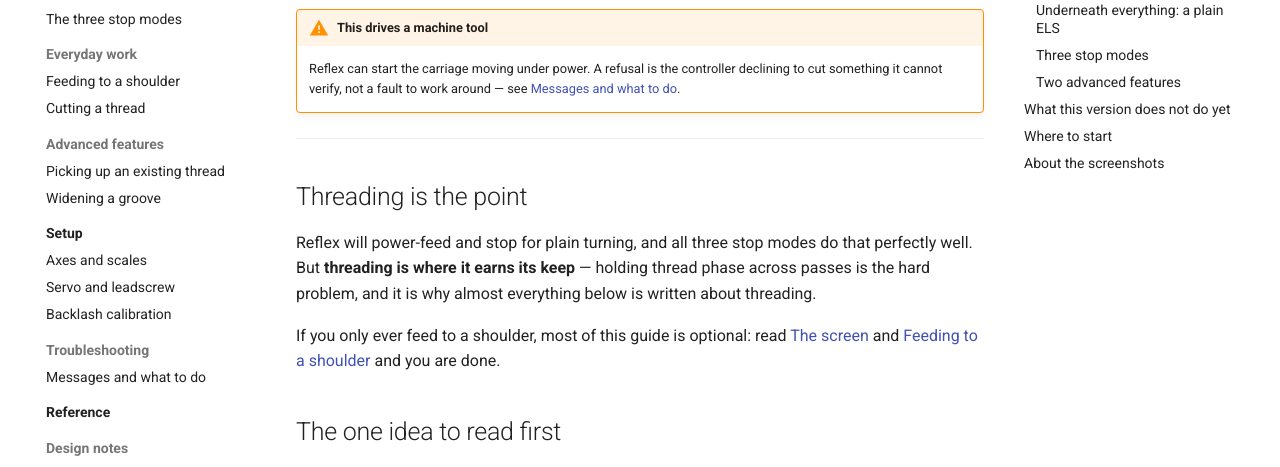
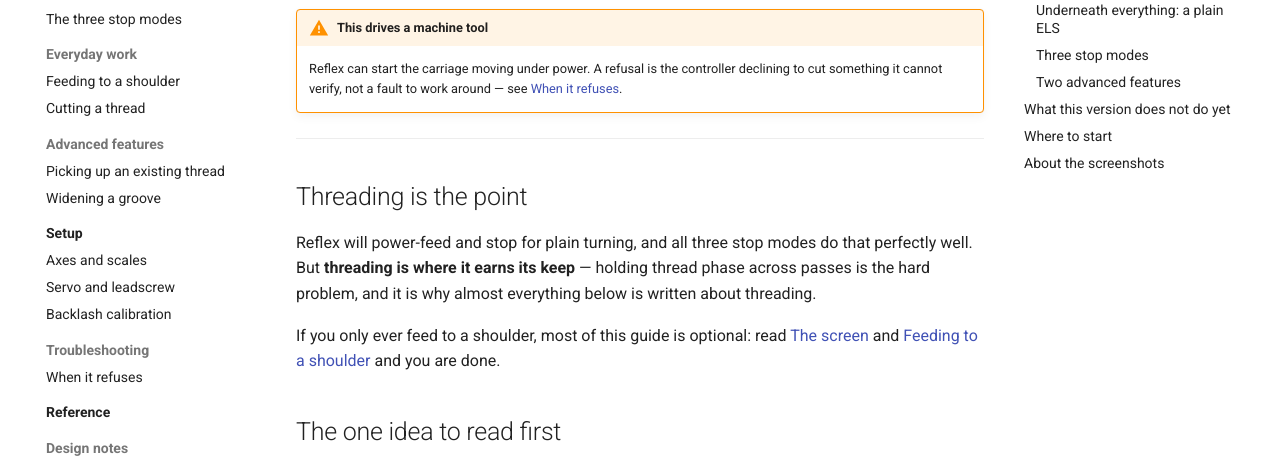
Before and after one commit to Funkenjaeger/reflex, an MkDocs documentation site: the page built from docs/index.md, in a window 1280 px wide and 900 px high, scrolled down 557 px. Shown: the part 179-646 px from the top of the window. Built offline with MkDocs 1.6.1 and Material for MkDocs 9.7.7, drawn with Linux system fonts in a browser that asks for light colours; comment, search, counter and statistics services are not loaded; some of the changed text lies outside the part shown.

Commit message:
docs: the nav label and the page title were different words
Clicking "Messages and what to do" opened a page headed "When it
refuses" at /when-it-refuses/. Three names for one page.

Standardised on the page's own title, which is also the URL. The H1 is
written by tools/gen_refusal_catalogue.py, so matching the nav to it
keeps one source rather than adding a second name to maintain.

Found by checking the live site rather than the local build.

Co-Authored-By: Claude Opus 5 <noreply@anthropic.com>

```diff
--- a/docs/index.md
+++ b/docs/index.md
@@ -11,7 +11,7 @@ The UI owns operator workflow, configuration and display.
 !!! warning "This drives a machine tool"
     Reflex can start the carriage moving under power. A refusal is the
     controller declining to cut something it cannot verify, not a fault to work
-    around — see [Messages and what to do](guide/when-it-refuses.md).
+    around — see [When it refuses](guide/when-it-refuses.md).
 
 ---
 
@@ -171,7 +171,7 @@ rows move from planned to released as tags are cut.
 | power feeding to a shoulder | [Feeding to a shoulder](guide/feeding-to-a-shoulder.md) |
 | cutting a thread | [Cutting a thread](guide/cutting-a-thread.md) |
 | setting up a new machine | [Setup](setup/index.md) — axes, scales, servo, backlash |
-| looking at a message | [Messages and what to do](guide/when-it-refuses.md) |
+| looking at a message | [When it refuses](guide/when-it-refuses.md) |
 | after the meaning of one field | [Reference](reference/index.md) — the in-app help index |
 
 ---
--- a/mkdocs.yml
+++ b/mkdocs.yml
@@ -85,7 +85,7 @@ nav:
       - Servo and leadscrew: setup/servo-and-leadscrew.md
       - Backlash calibration: setup/backlash-calibration.md
   - Troubleshooting:
-      - Messages and what to do: guide/when-it-refuses.md
+      - When it refuses: guide/when-it-refuses.md
   - Reference:
       - reference/index.md
   - Design notes:
```
